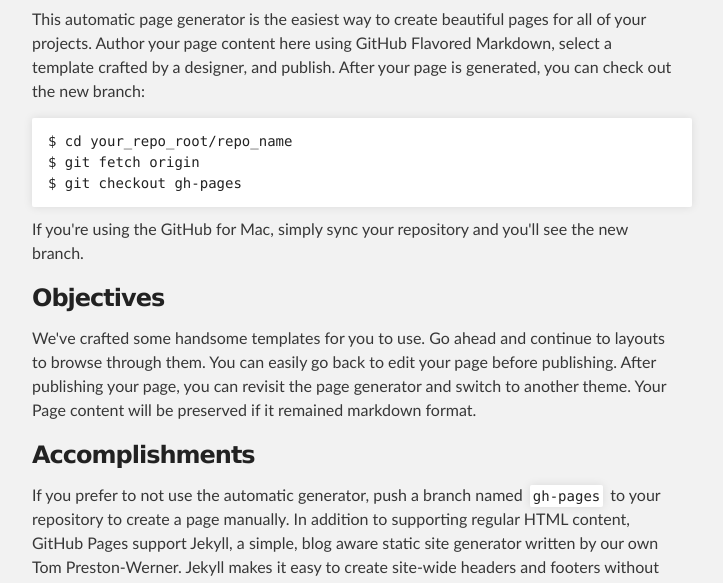
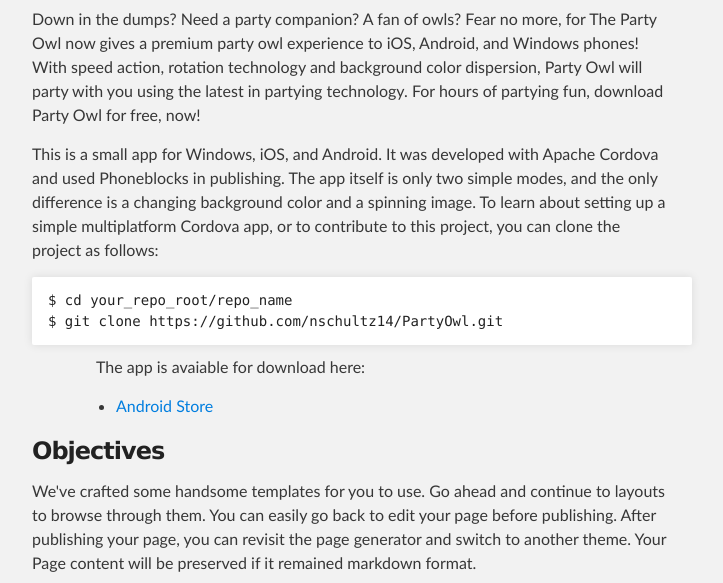
Before and after one commit to beefy/PartyOwl, a plain HTML site: page index.html in a window 1280 px wide. Shown: the part 657-1240 px from the top of the page, without its empty margins (288-1011 px from the left). Drawn offline with Linux system fonts and the light colour scheme.

Commit message:
edited webpage

```diff
--- a/index.html
+++ b/index.html
@@ -32,7 +32,7 @@
     <div id="main_content_wrap" class="outer">
         <section id="main_content" class="inner">
 
-            <img class="screenshot" src="images/screenshot1.png"/>
+            <img class="screenshot" src="images/screenshot1.png" />
             <img class="screenshot" src="images/screenshot2.png" />
             <img class="screenshot" src="images/screenshot3.png" />
 
@@ -40,14 +40,20 @@
                 <a id="party-owl" class="anchor" href="#party-owl" aria-hidden="true"><span class="octicon octicon-link"></span></a>Party Owl
             </h3>
 
-            <p>This automatic page generator is the easiest way to create beautiful pages for all of your projects. Author your page content here using GitHub Flavored Markdown, select a template crafted by a designer, and publish. After your page is generated, you can check out the new branch:</p>
+            <p>Down in the dumps? Need a party companion? A fan of owls? Fear no more, for The Party Owl now gives a premium party owl experience to iOS, Android, and Windows phones! With speed action, rotation technology and background color dispersion, Party Owl will party with you using the latest in partying technology. For hours of partying fun, download Party Owl for free, now!</p>
+
+            <p>This is a small app for Windows, iOS, and Android. It was developed with Apache Cordova and used Phoneblocks in publishing. The app itself is only two simple modes, and the only difference is a changing background color and a spinning image. To learn about setting up a simple multiplatform Cordova app, or to contribute to this project, you can clone the project as follows:</p>
 
 <pre><code>$ cd your_repo_root/repo_name
-$ git fetch origin
-$ git checkout gh-pages
+$ git clone https://github.com/nschultz14/PartyOwl.git
 </code></pre>
 
-            <p>If you're using the GitHub for Mac, simply sync your repository and you'll see the new branch.</p>
+            <div id="storediv">
+                <p>The app is avaiable for download here:</p>
+                <ul>
+                    <li><a href="https://play.google.com/store/apps/details?id=io.cordova.PartyOwl&hl=en">Android Store</a></li>
+                </ul>
+            </div>
 
             <h3>
                 <a id="designer-templates" class="anchor" href="#designer-templates" aria-hidden="true"><span class="octicon octicon-link"></span></a>Objectives
--- a/stylesheets/stylesheet.css
+++ b/stylesheets/stylesheet.css
@@ -372,6 +372,10 @@ Full-Width Styles
     width:30%;
 }
 
+#storediv {
+    margin-left:10%;
+}
+
 
 /*******************************************************************************
 Small Device Styles
```
